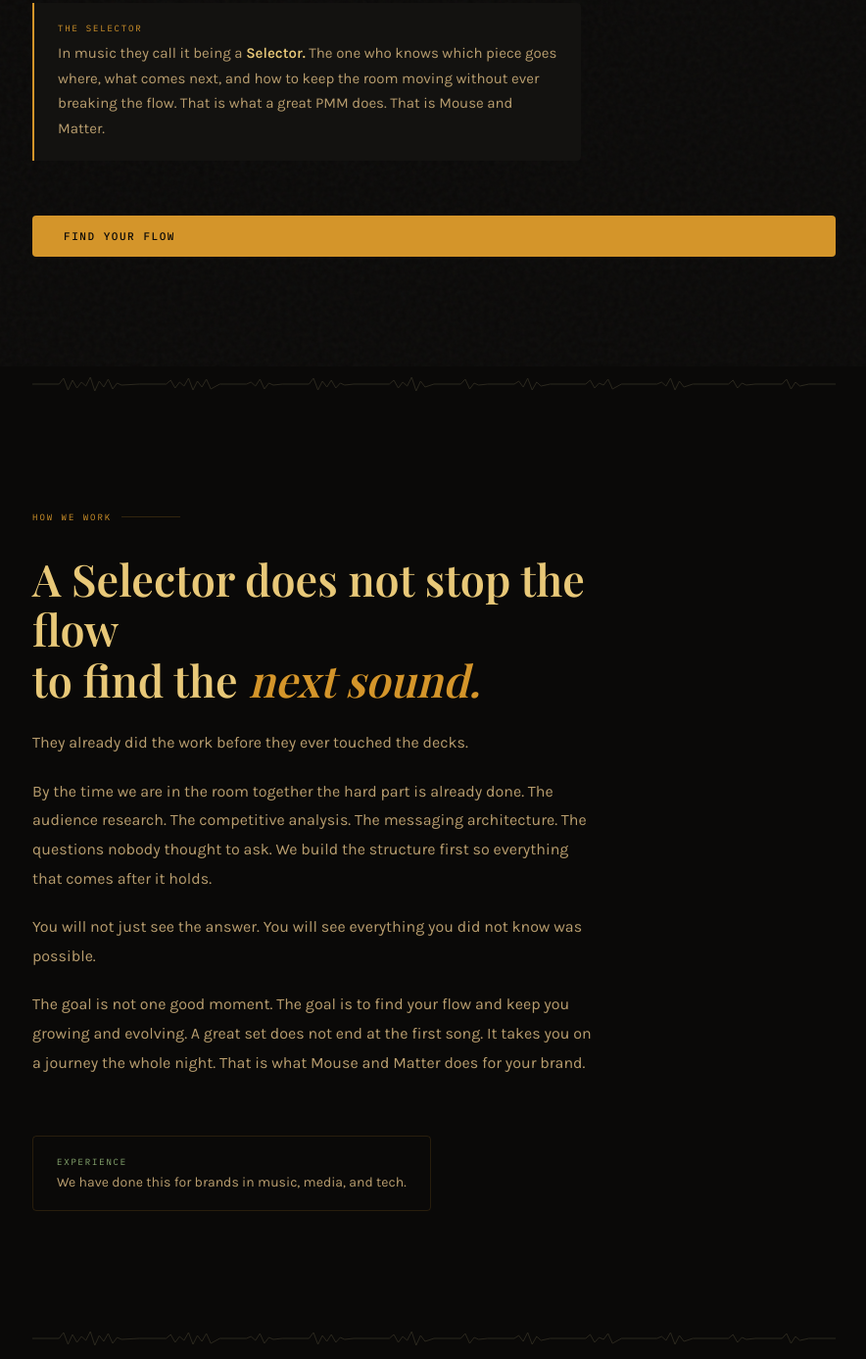
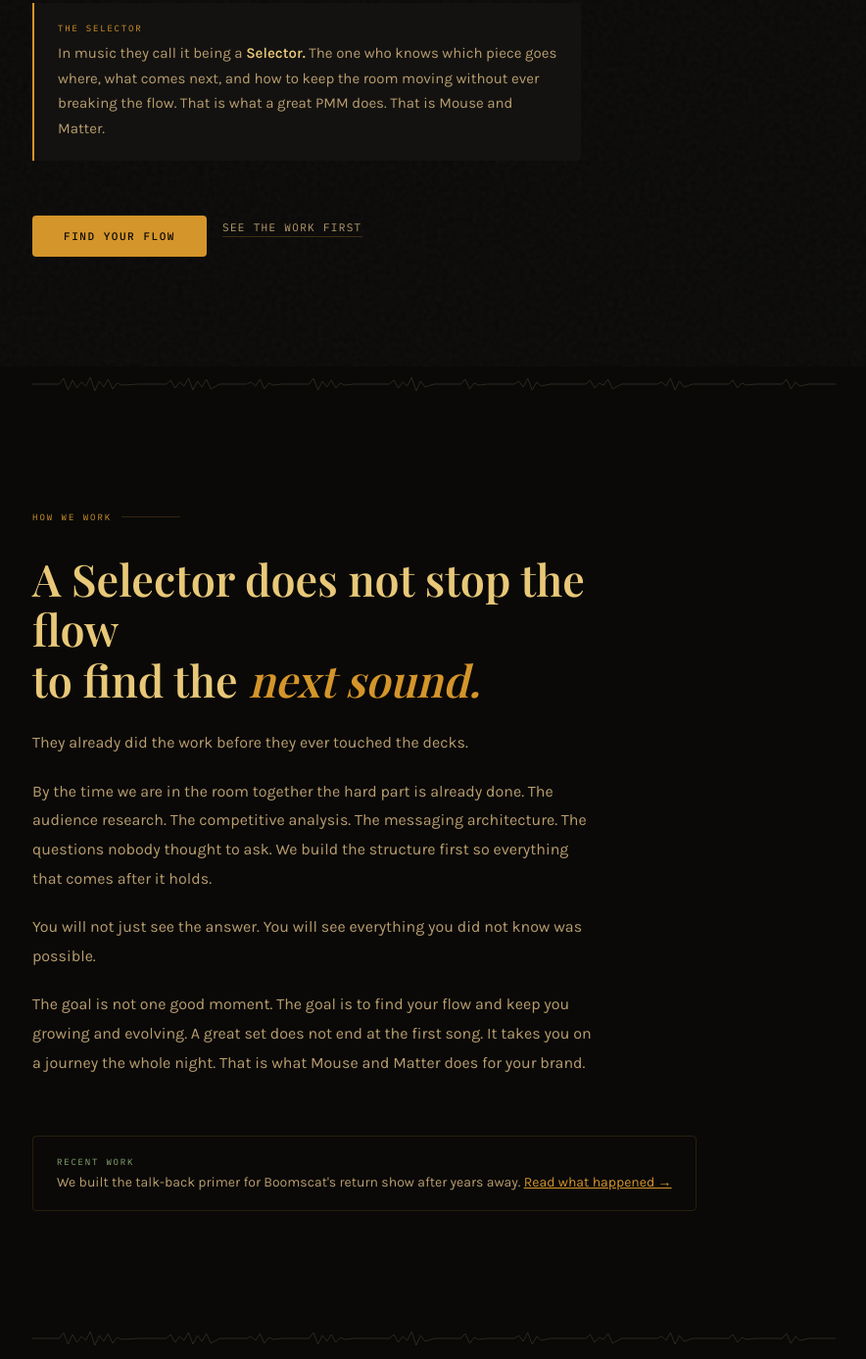
Before and after one commit to mouseandmatter-cell/Mouse-Matter, an Eleventy site: page src/index.html in a window 1280 px wide. Shown: the part 792-2179 px from the top of the page at 98% size, without its empty margins (197-1081 px from the left). Built offline with nearby package versions, Linux system fonts and the light colour scheme; Eleventy itself is replaced by a stand-in of ours; files that its build step writes are made by us from their sources; a web font is replaced by a local one.

Commit message:
Add files via upload

```diff
--- a/src/index.html
+++ b/src/index.html
@@ -65,7 +65,10 @@ content_css: |
     <div class="hero-selector-label">The Selector</div>
     <p>In music they call it being a <strong>Selector.</strong> The one who knows which piece goes where, what comes next, and how to keep the room moving without ever breaking the flow. That is what a great PMM does. That is Mouse and Matter.</p>
   </div>
-  <a href="#contact" class="hero-cta fade-up" style="transition-delay:.4s">Find your flow</a>
+  <div style="display: flex; gap: 1rem; flex-wrap: wrap; align-items: center;">
+    <a href="#contact" class="hero-cta fade-up" style="transition-delay:.4s">Find your flow</a>
+    <a href="#writing" class="fade-up" style="transition-delay:.45s; font-family: 'IBM Plex Mono', monospace; font-size: 11px; letter-spacing: .12em; text-transform: uppercase; color: var(--muted); text-decoration: none; border-bottom: 1px solid rgba(212,149,42,0.25); padding-bottom: 2px;">See the work first</a>
+  </div>
 </section>
 
 <div class="section-divider">
@@ -83,8 +86,8 @@ content_css: |
   <p class="work-body fade-up">You will not just see the answer. You will see everything you did not know was possible.</p>
   <p class="work-body fade-up">The goal is not one good moment. The goal is to find your flow and keep you growing and evolving. A great set does not end at the first song. It takes you on a journey the whole night. That is what Mouse and Matter does for your brand.</p>
   <div class="work-proof fade-up">
-    <div class="work-proof-label">Experience</div>
-    <p>We have done this for brands in music, media, and tech.</p>
+    <div class="work-proof-label">Recent Work</div>
+    <p>We built the talk-back primer for Boomscat's return show after years away. <a href="/posts/boomscat-case-study/" style="color: var(--gold);">Read what happened →</a></p>
   </div>
 </section>
 
@@ -151,6 +154,10 @@ content_css: |
       <span class="also-pill">Presentation Development</span>
     </div>
   </div>
+
+  <p class="fade-up" style="margin-top: 2.5rem; font-size: 15px; line-height: 1.7; color: var(--muted);">
+    Not sure which one you need? That is normal. Most people don't know until someone digs in with them. <a href="#contact" style="color: var(--gold);">Tell us what you're building</a> and we'll figure out the rest together.
+  </p>
 </section>
 
 <div class="section-divider">
```
